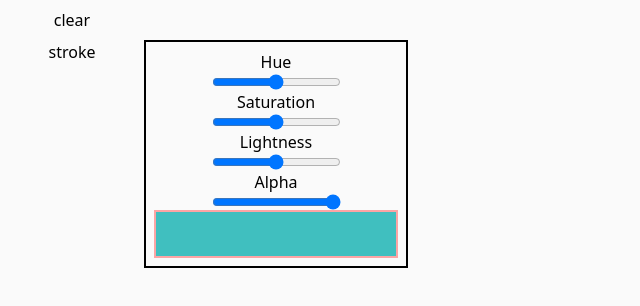
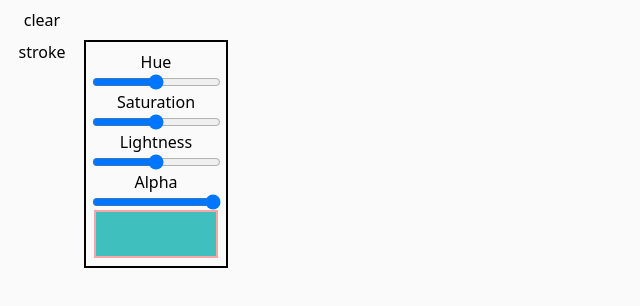
Before and after one commit to jesses-code-adventures/draw, a website built with Vite: page index.html in a window 1280 px wide. Shown: the whole page, without its empty margins (0-640 px from the left). Built offline with nearby package versions, Linux system fonts and the light colour scheme.

Commit message:
fix: menu size remains static when colour picker is open

```diff
--- a/src/main.js
+++ b/src/main.js
@@ -134,12 +134,11 @@ function controls() {
       return;
     }
     if (e.target.id === "showStrokeColourSelector") {
-      console.log("showStrokeColourSelector pressed");
       strokeColourSelector.setVisibility(!strokeColourSelector.visible);
     }
   });
   controls.innerHTML = `
-  <div class="grid grid-cols-2 gap-2">
+  <div class="grid grid-cols-2 gap-2 w-36">
     <button id="clearPoints">clear</button>
     <div id="strokeButtonAndSelector" class="flex flex-col w-full"></div>
       <button id="showStrokeColourSelector">stroke</button>
```
Also changed, not shown: styles/output.css.
